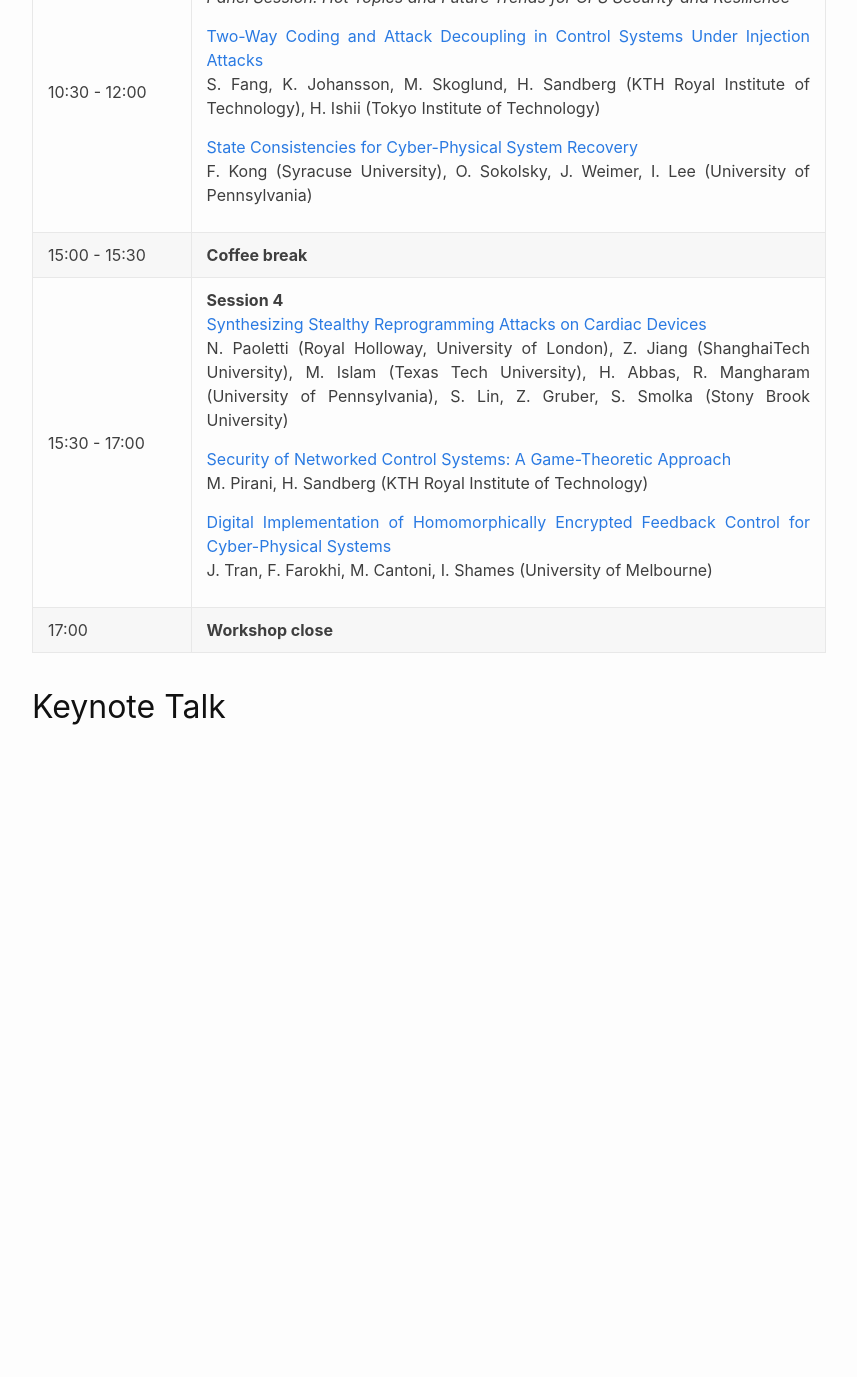
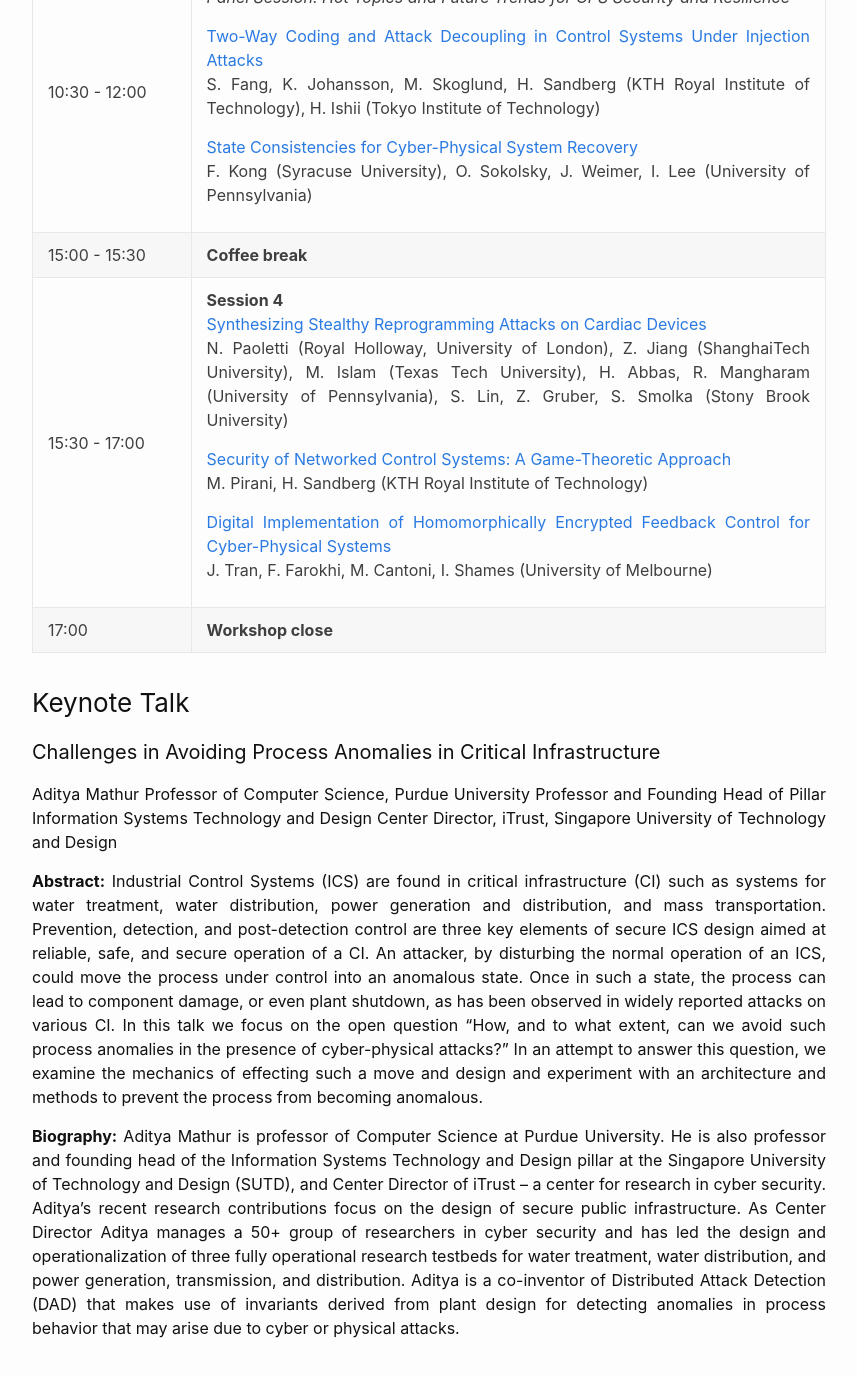
Before and after one commit to ait-csr/cps-sr, a Jekyll site: the page built from programme.md, in a window 1280 px wide and 1400 px high, scrolled down 1238 px. Shown: the top 1377 px of the window, without its empty margins (211-1068 px from the left). Built offline with Jekyll 4.4.1, drawn with Linux system fonts in a browser that asks for light colours; before the commit the page ends 2029 px from its top, so only the background shows below that.

Commit message:
Adding the keynote to the agenda.

```diff
--- a/programme.md
+++ b/programme.md
@@ -20,7 +20,7 @@ The full-day workshop will take place on 15th April, 2019.
  </tr>
  <tr>
    <td>07:00 - 08:30</td>
-   <td>Registration</td>
+   <td><b>Registration</b></td>
  </tr>
  <tr>
    <td>08:30 - 10:00</td>
@@ -104,4 +104,15 @@ The full-day workshop will take place on 15th April, 2019.
  </tr>
 </table>
 
-## Keynote Talk
+### Keynote Talk
+
+#### Challenges in Avoiding Process Anomalies in Critical Infrastructure
+
+Aditya Mathur
+Professor of Computer Science, Purdue University
+Professor and Founding Head of Pillar Information Systems Technology and Design
+Center Director, iTrust, Singapore University of Technology and Design
+
+**Abstract:** Industrial Control Systems (ICS) are found in critical infrastructure (CI) such as systems for water treatment, water distribution, power generation and distribution, and mass transportation. Prevention, detection, and post-detection control are three key elements of secure ICS design aimed at reliable, safe, and secure operation of a CI. An attacker, by disturbing  the normal operation of an ICS, could move the process under control into an anomalous state. Once in such a state, the process can lead to component damage, or even plant shutdown, as has been observed in widely reported attacks on various CI. In this talk we focus on the open question "How, and to what extent, can we avoid such process anomalies in the presence of cyber-physical attacks?" In an attempt to answer this question, we examine the mechanics of effecting such a move and design and experiment with an architecture and methods to prevent the process from becoming anomalous.
+
+**Biography:** Aditya Mathur is professor of Computer Science at Purdue University. He is also  professor and founding head of the Information Systems Technology and Design pillar at the Singapore University of Technology and Design (SUTD), and  Center Director of iTrust -- a center for research in cyber security. Aditya’s recent research contributions focus on the design of secure public infrastructure. As Center Director Aditya manages a 50+ group of researchers in cyber security and has led the design and operationalization of three fully operational research testbeds for water treatment, water distribution, and power generation, transmission, and distribution. Aditya is a co-inventor of Distributed Attack Detection (DAD) that makes use of invariants derived from plant design for detecting anomalies in process behavior that may arise due to cyber or physical attacks.
```
